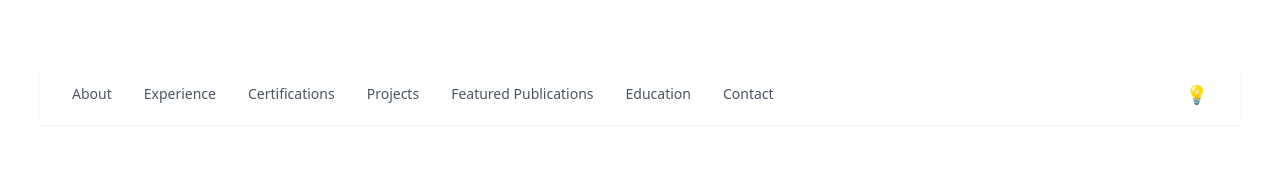
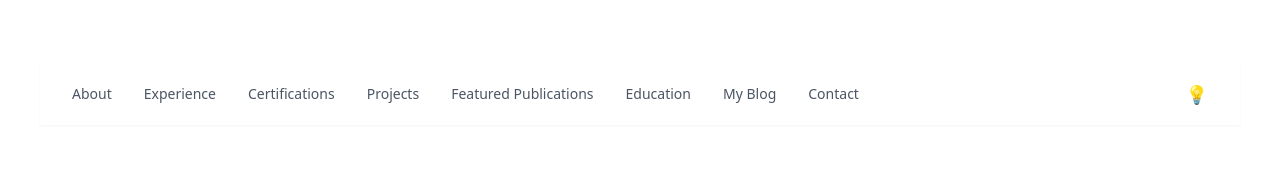
Before and after one commit to HarishS99/harish-portfolio, a Next.js app: page / in a window 1280 px wide. Shown: the top 174 px of the page. Built offline with nearby package versions, Linux system fonts and the light colour scheme.

Commit message:
Update Navbar.tsx

```diff
--- a/app/(site)/components/Navbar.tsx
+++ b/app/(site)/components/Navbar.tsx
@@ -31,6 +31,7 @@ export default function Navbar() {
             <a href="#projects-impact" className="hover:text-black dark:hover:text-white transition">Projects</a>
             <a href="#publications" className="hover:text-black dark:hover:text-white transition">Featured Publications</a>
             <a href="#education" className="hover:text-black dark:hover:text-white transition">Education</a>
+            <a href="/blog" className="hover:opacity-50 transition">My Blog</a>
             <a href="#contact" className="hover:text-black dark:hover:text-white transition">Contact</a>
           </div>
 
```
